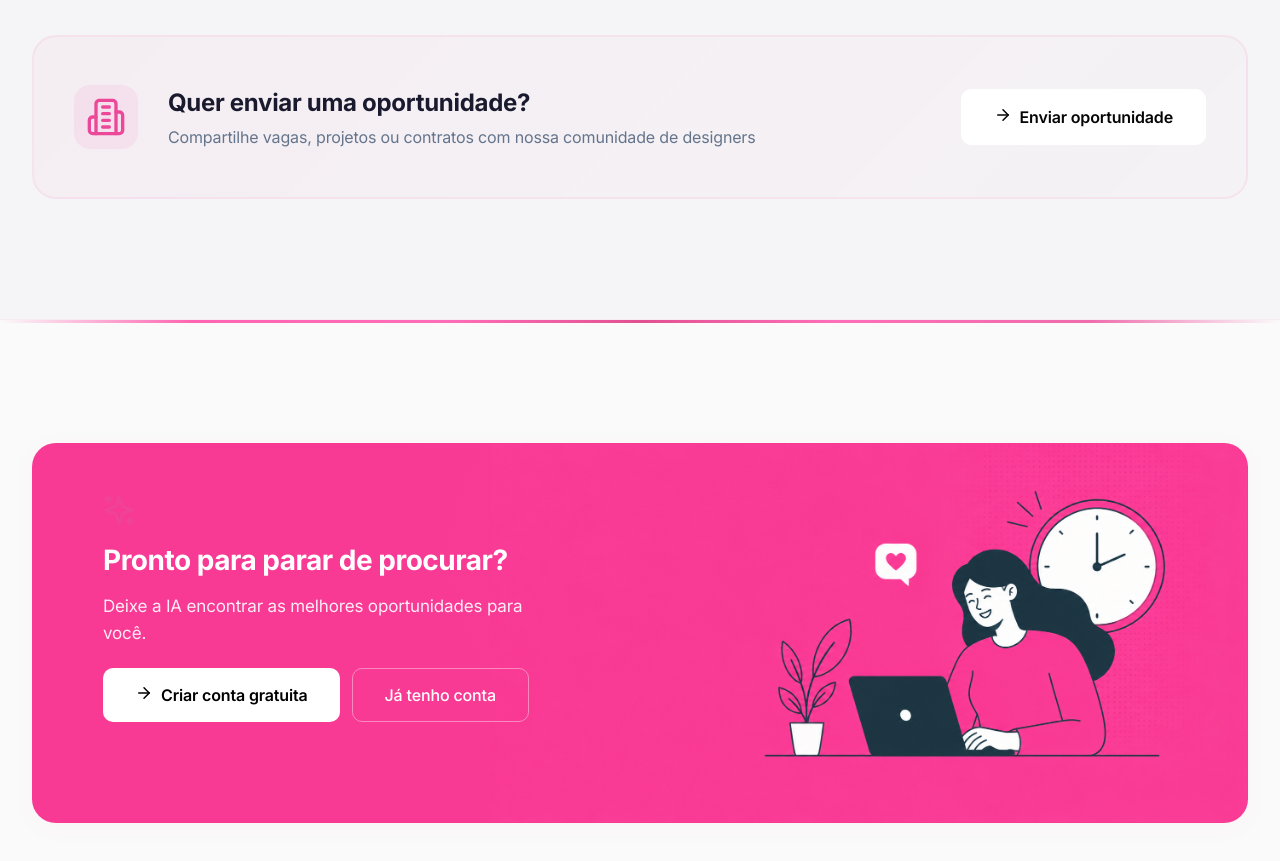
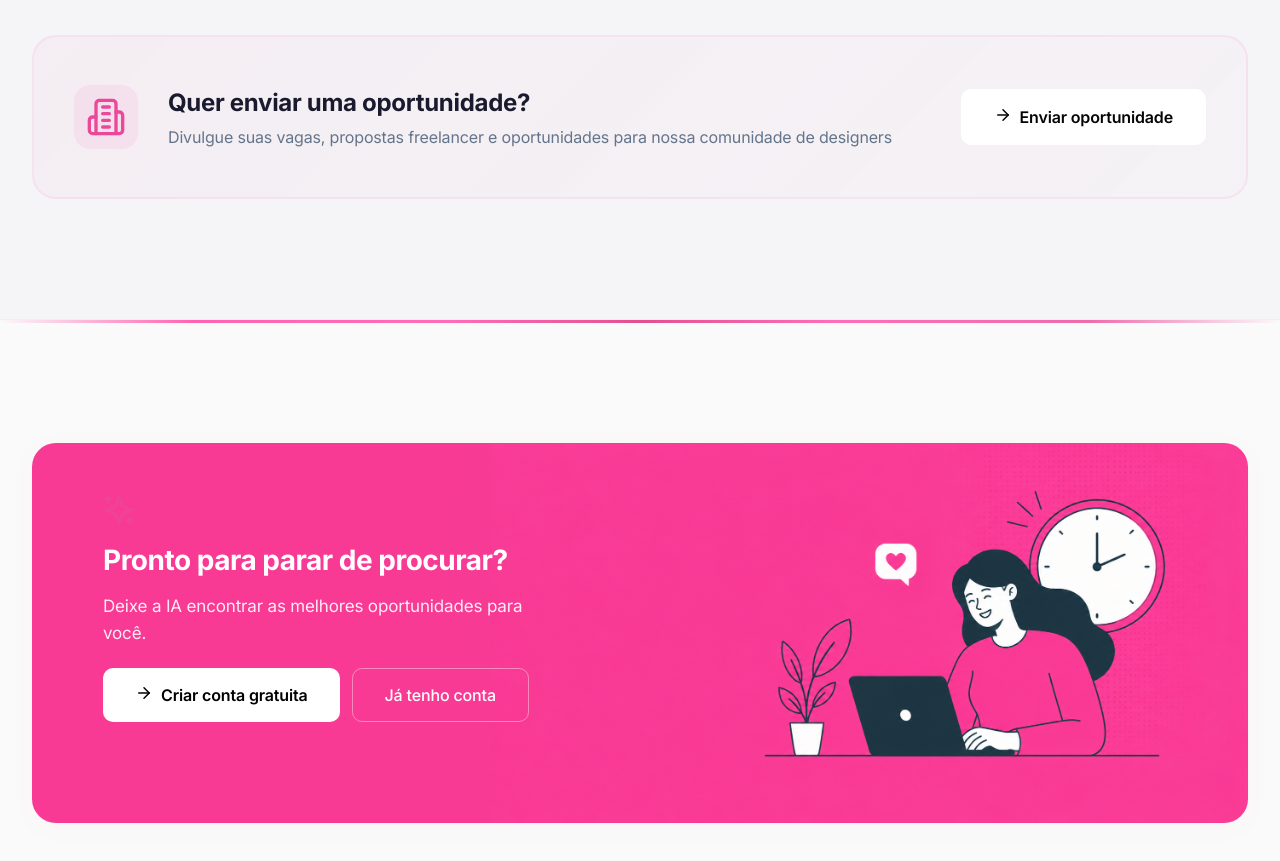
Before and after one commit to Isaiasdasilvaferreira/prisma-frontend, a React (Vite) app: page / in a window 1280 px wide. Shown: the part 5260-6121 px from the top of the page. Built offline with nearby package versions, Linux system fonts and the light colour scheme; no server answers.

Commit message:
Update Landing.tsx

```diff
--- a/src/pages/Landing/Landing.tsx
+++ b/src/pages/Landing/Landing.tsx
@@ -518,7 +518,7 @@ export function Landing() {
               <div className="opportunity-simple-text">
                 <h2 className="opportunity-simple-title">Quer enviar uma oportunidade?</h2>
                 <p className="opportunity-simple-subtitle">
-                  Compartilhe vagas, projetos ou contratos com nossa comunidade de designers
+                  Divulgue suas vagas, propostas freelancer e oportunidades para nossa comunidade de designers
                 </p>
               </div>
               <Link to="/enviar-oportunidade">
```
